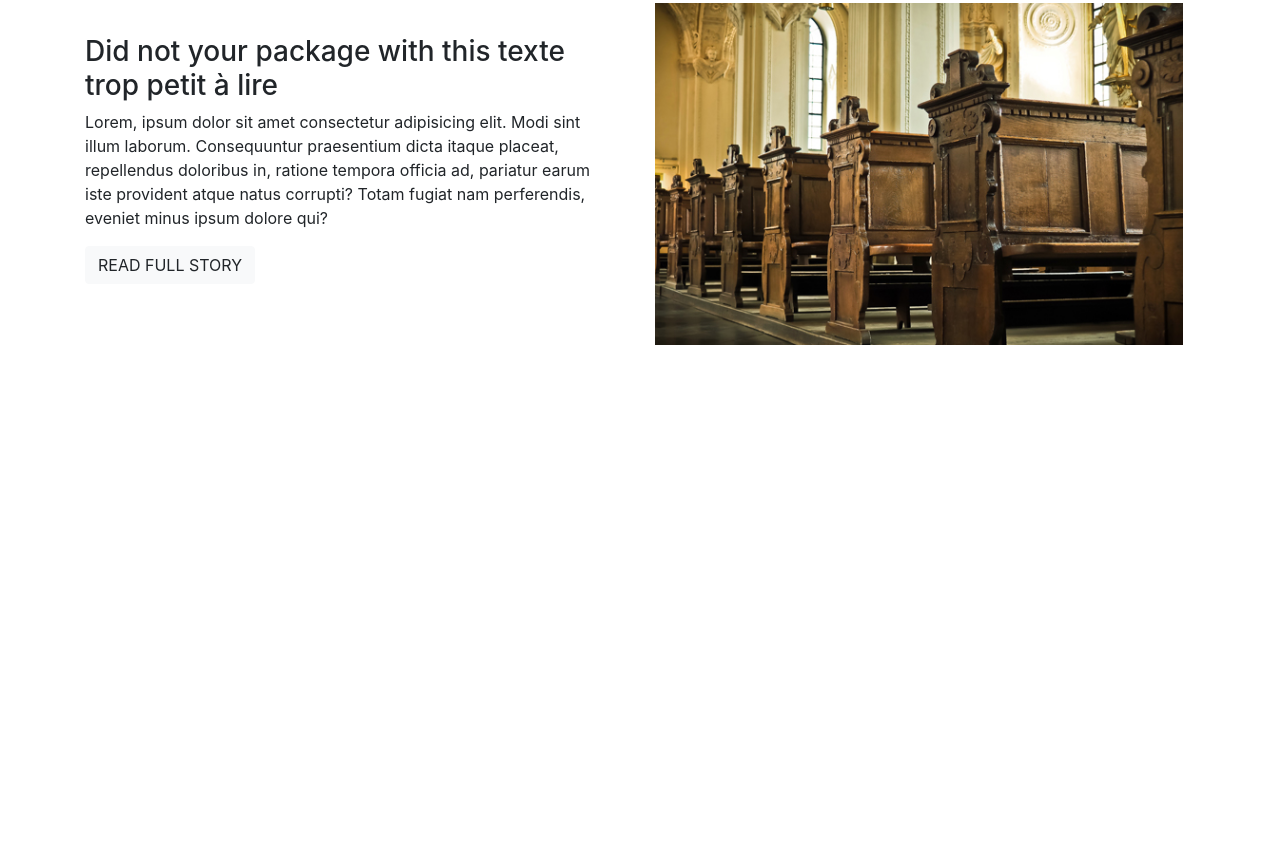
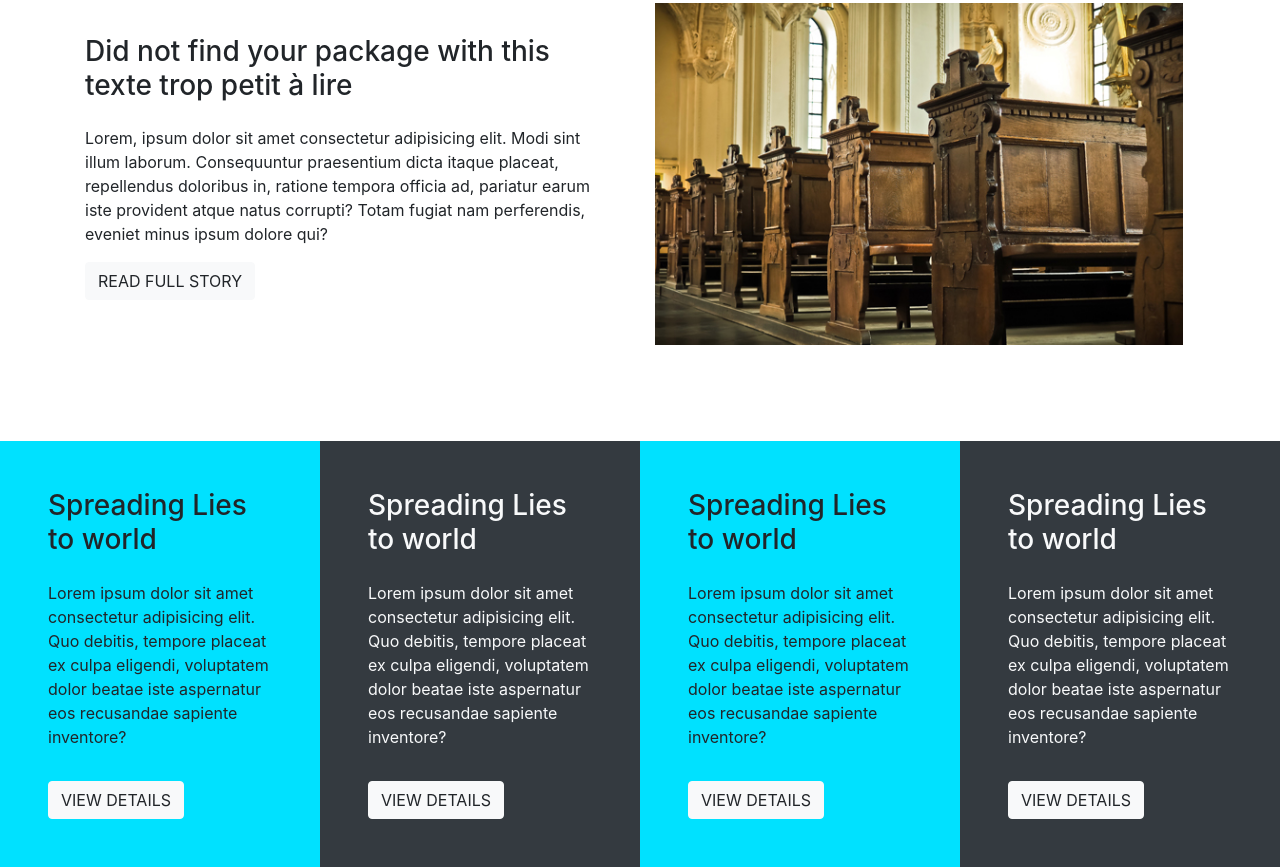
Before and after one commit to Maxlewa/html-bootstrap-git-r-cap-exercice, a plain HTML site: page index.html in a window 1280 px wide. Shown: the part 257-1124 px from the top of the page. Before the commit the page ends 800 px from the top, so only its background shows below. Drawn offline with nearby package versions, Linux system fonts and the light colour scheme.

Commit message:
section 2

```diff
--- a/index.html
+++ b/index.html
@@ -34,15 +34,43 @@
             <h1>Welcome to Faith Church</h1>
             <p>Lorem ipsum dolor sit amet consectetur adipisicing elit. Aperiam ratione dolorem unde iste?</p>
         </div>
-        <div class="container mt-5">
+        <div class="container mt-5 mb-5">
             <div class="row mt-5">
                 <div class="col-6 mt-5 pr-5">
-                    <h3>Did not your package with this texte trop petit à lire</h3>
+                    <h3 class="mb-4">Did not find your package with this texte trop petit à lire</h3>
                     <p>Lorem, ipsum dolor sit amet consectetur adipisicing elit. Modi sint illum laborum. Consequuntur praesentium dicta itaque placeat, repellendus doloribus in, ratione tempora officia ad, pariatur earum iste provident atque natus corrupti? Totam fugiat nam perferendis, eveniet minus ipsum dolore qui?</p>
                     <button type="button" class="btn btn-light">READ FULL STORY</button>
                 </div>
-                <div class="col-6 mt-3">
+                <div class="col-6 mt-3 mb-5">
                     <img src="./public/images/about.jpg" alt="" style="width: 33em;">
+                </div>
+            </div>
+        </div>
+    </section>
+
+    <!--SECTION 2-->
+    <section>
+        <div class="container-fluid">
+            <div class="row">
+                <div class="col-3 bg-turquoise py-5 px-5">
+                    <h3 class="pb-3">Spreading Lies to world</h3>
+                    <p class="pb-3">Lorem ipsum dolor sit amet consectetur adipisicing elit. Quo debitis, tempore placeat ex culpa eligendi, voluptatem dolor beatae iste aspernatur eos recusandae sapiente inventore?</p>
+                    <button type="button" class="btn btn-light">VIEW DETAILS</button>
+                </div>
+                <div class="col-3 bg-dark py-5 px-5 text-light">
+                    <h3 class="pb-3">Spreading Lies to world</h3>
+                    <p class="pb-3">Lorem ipsum dolor sit amet consectetur adipisicing elit. Quo debitis, tempore placeat ex culpa eligendi, voluptatem dolor beatae iste aspernatur eos recusandae sapiente inventore?</p>
+                    <button type="button" class="btn btn-light">VIEW DETAILS</button>
+                </div>
+                <div class="col-3 bg-turquoise py-5 px-5">
+                    <h3 class="pb-3">Spreading Lies to world</h3>
+                    <p class="pb-3">Lorem ipsum dolor sit amet consectetur adipisicing elit. Quo debitis, tempore placeat ex culpa eligendi, voluptatem dolor beatae iste aspernatur eos recusandae sapiente inventore?</p>
+                    <button type="button" class="btn btn-light">VIEW DETAILS</button>
+                </div>
+                <div class="col-3 bg-dark py-5 px-5 text-light">
+                    <h3 class="pb-3">Spreading Lies to world</h3>
+                    <p class="pb-3">Lorem ipsum dolor sit amet consectetur adipisicing elit. Quo debitis, tempore placeat ex culpa eligendi, voluptatem dolor beatae iste aspernatur eos recusandae sapiente inventore?</p>
+                    <button type="button" class="btn btn-light">VIEW DETAILS</button>
                 </div>
             </div>
         </div>
```
